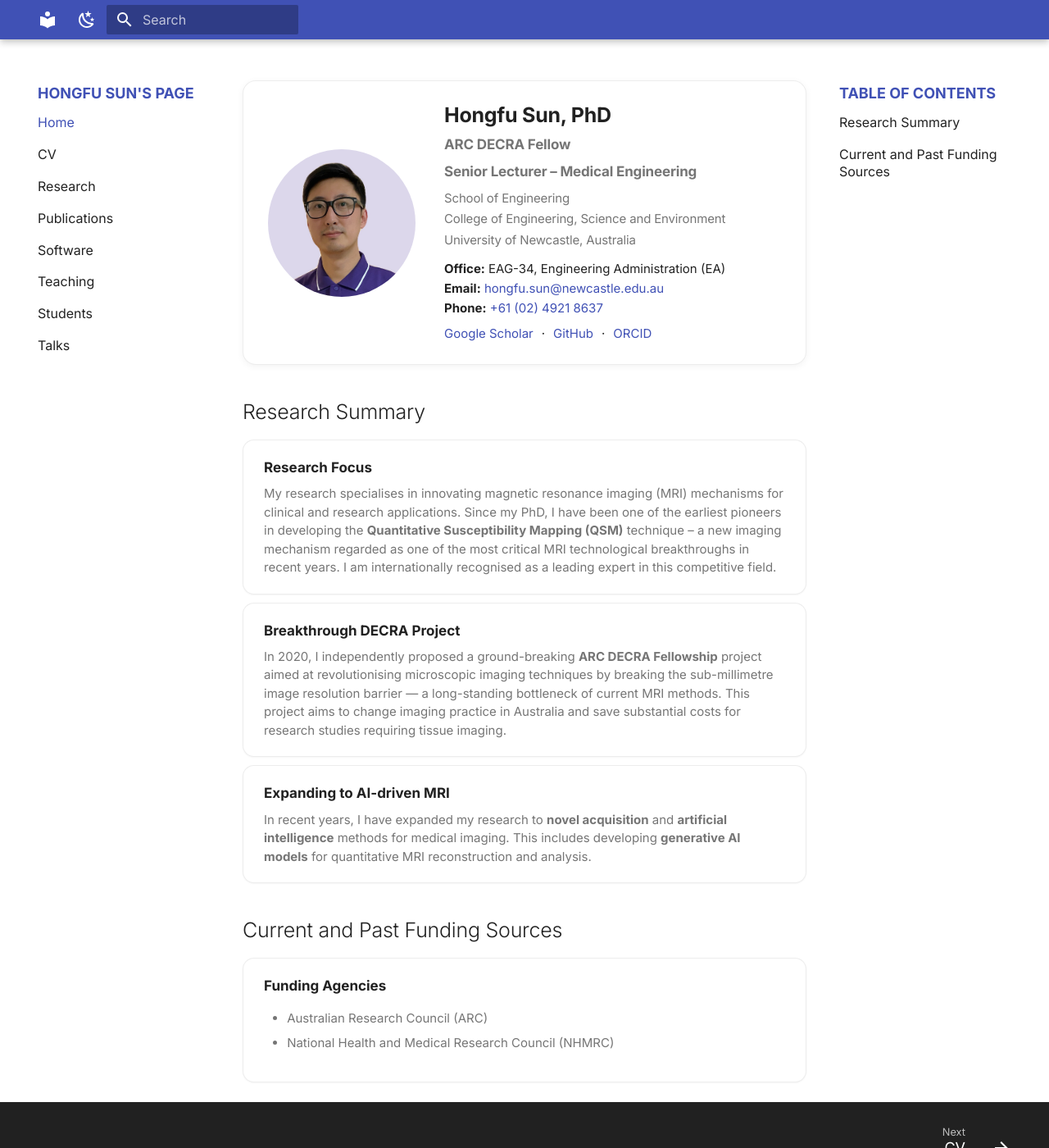
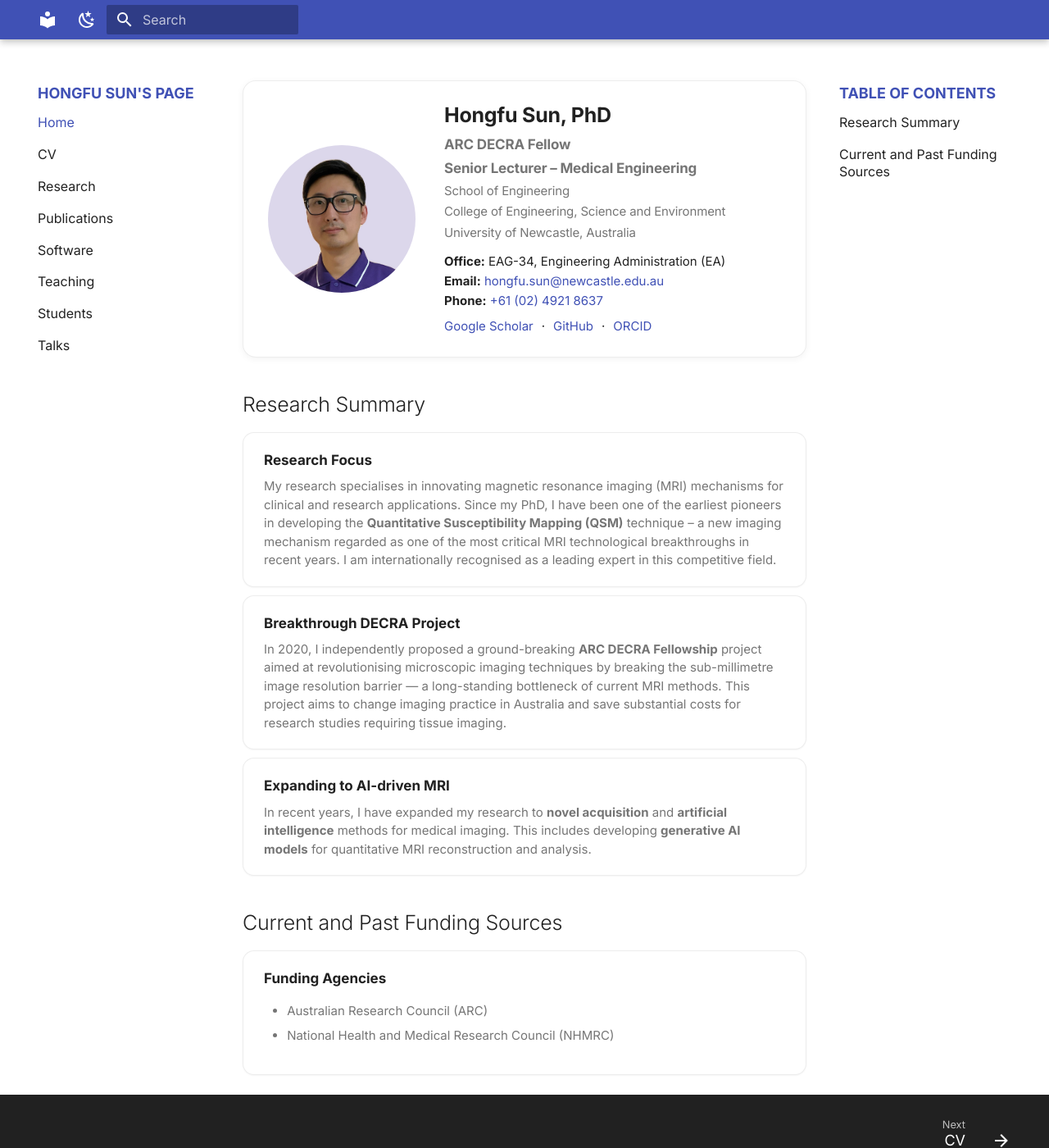
Before and after one commit to sunhongfu/sunhongfu.github.io, an MkDocs documentation site: the page built from docs/index.md, in a window 1280 px wide and 1400 px high. Shown: the whole window at 82% size. Built offline with MkDocs 1.6.1 and Material for MkDocs 9.7.7, drawn with Linux system fonts in a browser that asks for light colours.

Commit message:
smaller gap

```diff
--- a/docs/assets/extra.css
+++ b/docs/assets/extra.css
@@ -82,7 +82,7 @@
   font-size: 0.85rem;
   font-weight: 700;
   color: var(--md-default-fg-color--light);
-  margin: .2rem 0 .4rem 0;
+  margin: .2rem 0 .15rem 0;
 }
 
 .md-typeset .hero-contact {
```
